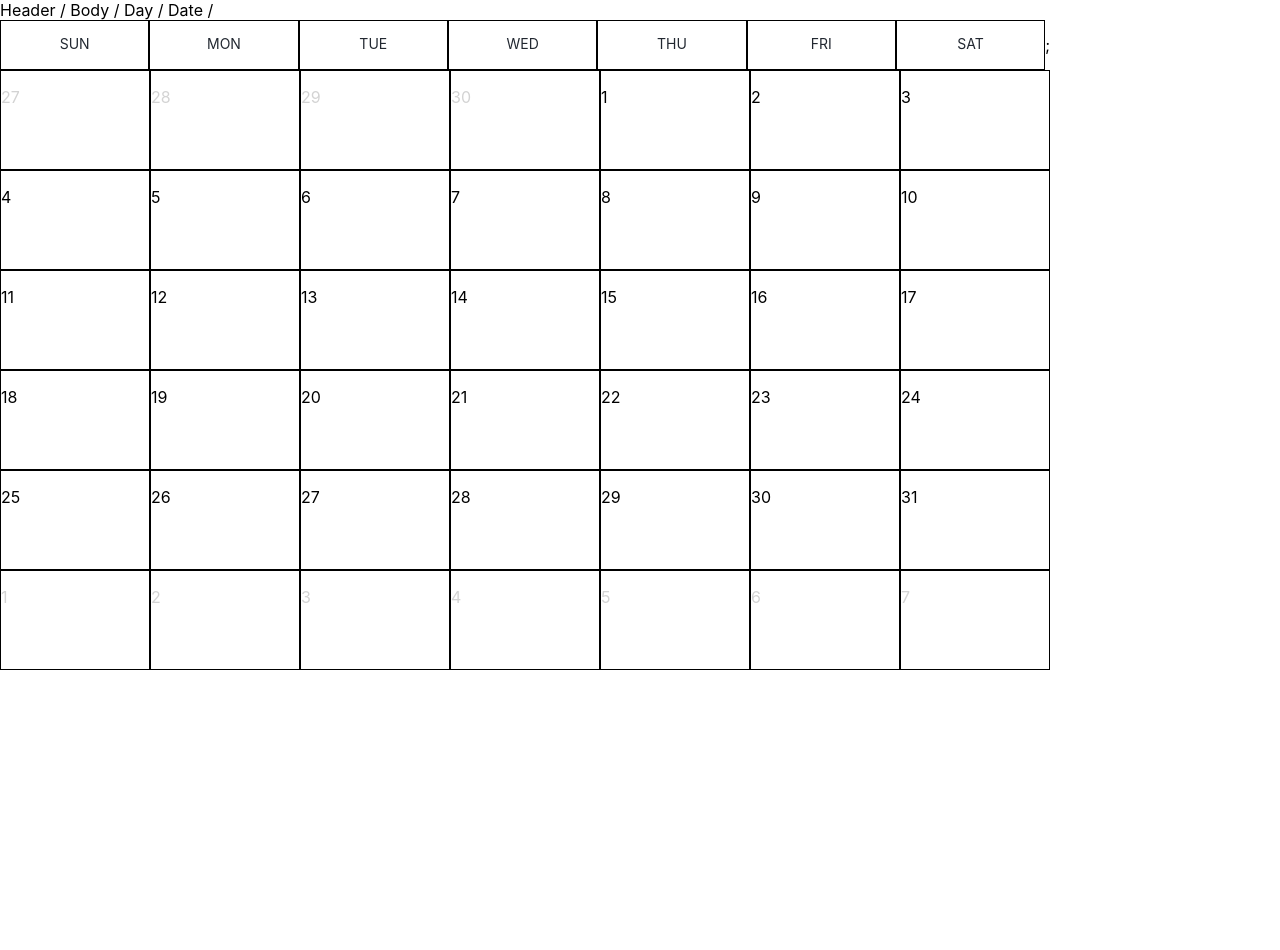
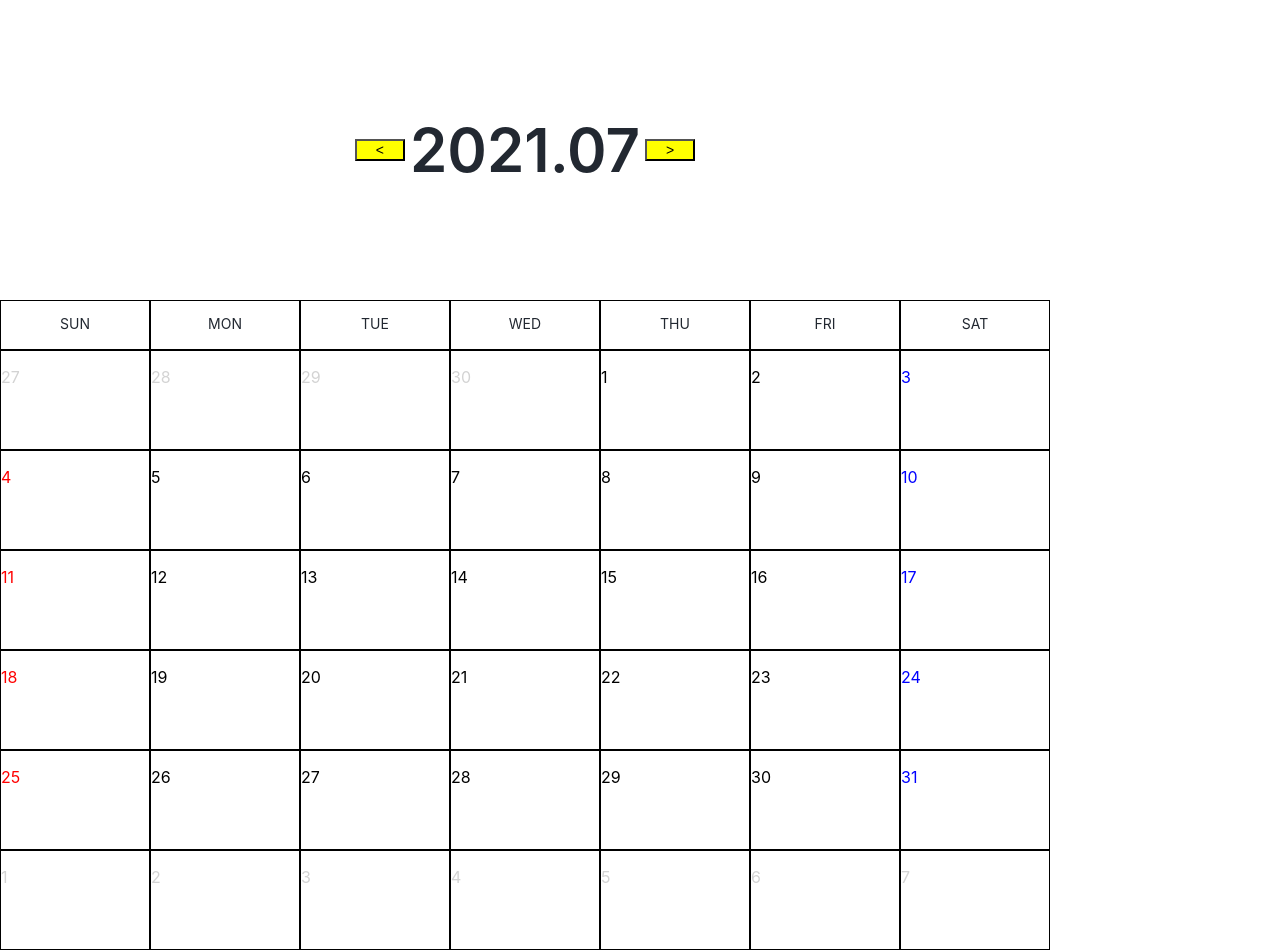
Before and after one commit to piggggggggy/React_calendar, a React (Create React App) app: page / in a window 1280 px wide. Before the commit the page ends 800 px from the top, so only its background shows below. Built offline with nearby package versions, Linux system fonts and the light colour scheme.

Commit message:
:sparkles: Body 보수공사

```diff
--- a/src/components/Body.js
+++ b/src/components/Body.js
@@ -28,11 +28,15 @@ const Body = (props) => {
 					let startDate = preLast.clone().add(idx, 'd').subtract(firstDay, 'd');
 					let startOne = first.clone().add(idx, 'd').subtract(firstDay, 'd');
 
+
+
 					if(idx < firstDay || idx > 40-lastDay){
 						return (
 							<Date
 							key={idx}
-							color
+							color='lightgray'
+							color2={idx%7 === 0? 'red': ''}
+							color3={idx%7 === 6? 'blue': ''}
 							text={idx < firstDay? startDate.format("D"): startOne.format("D")}
 							/>
 						)
@@ -40,6 +44,8 @@ const Body = (props) => {
 						return (
 							<Date
 							key={idx}
+							color2={idx%7 === 0? 'red': ''}
+							color3={idx%7 === 6? 'blue': ''}
 							text={idx < firstDay? startDate.format("D"): startOne.format("D")}
 							/>
 						)
@@ -75,7 +81,7 @@ const Body = (props) => {
 				<Grid is_flex padding="0px">
 					{days.map((d, idx) => (
 						<Days key={idx} text={d}></Days>
-					))};
+					))}
 				</Grid>
 				{DateRender()}
 			</BodyContainer>
--- a/src/components/Date.js
+++ b/src/components/Date.js
@@ -6,12 +6,17 @@ import styled from "styled-components";
 
 const Date = (props) => {
 
-	const {text, color} = props;
+	const {text, color, color2, color3} = props;
+	const styles = {
+		color: color,
+		color2: color2,
+		color3: color3,
+	}
 
 	return (
 		<React.Fragment>
 			<DateBox>
-				<DateNumber color={color}>{text}</DateNumber>
+				<DateNumber {...styles}>{text}</DateNumber>
 			</DateBox>
 		</React.Fragment>
 	)
@@ -21,7 +26,9 @@ const Date = (props) => {
 
 Date.defaultProps = {
 	text: "",
-	color: false,
+	color: '',
+	color2: '',
+	color3: '',
 }
 
 const DateBox = styled.div`
@@ -35,7 +42,10 @@ const DateBox = styled.div`
 
 
 const DateNumber = styled.p`
-	color: ${(props) => (props.color? "lightgray":"black")};
+
+	${(props) => (`color: ${props.color2}`)};
+	${(props) => (`color: ${props.color3}`)};
+	${(props) => (`color: ${props.color}`)};
 `;
 
 
--- a/src/components/Header.js
+++ b/src/components/Header.js
@@ -1,18 +1,34 @@
 import React from "react";
 import styled from "styled-components";
+import { Btn, Text } from "../elements";
+import moment from "moment";
 
 
 
 const Header = (props) => {
 
+	const now = moment();
+	const HeaderDate = now.clone().format("YYYY.MM");
 
 	return (
 		<React.Fragment>
-
+			<HeaderContainer>
+				<Btn text="<"/>
+				<Text bold size="60px">{HeaderDate}</Text>
+				<Btn text=">"/>
+			</HeaderContainer>
 		</React.Fragment>
 	);
 
 };
 
+const HeaderContainer = styled.div`
+	width: 1050px;
+	height: 300px;
+	display: flex;
+	justify-content: center;
+	align-items: center;
+`;
+
 
 export default Header;
--- a/src/pages/Main.js
+++ b/src/pages/Main.js
@@ -1,14 +1,12 @@
 import React from "react";
 import Body from "../components/Body";
+import Header from "../components/Header";
 
 const Main = (props) => {
 
 	return (
 		<React.Fragment>
-			Header /
-			Body /
-				Day /
-				Date /
+			<Header/>
 			<Body/>
 		</React.Fragment>
 	);
--- a/src/redux/modulse/calendar.js
+++ b/src/redux/modulse/calendar.js
@@ -22,8 +22,6 @@ const initialState = {
 
 
 //reducer
-
-
 export default handleActions({
     [DATE_NOW]: (state, action) => produce(state, (draft) => {
 
```
